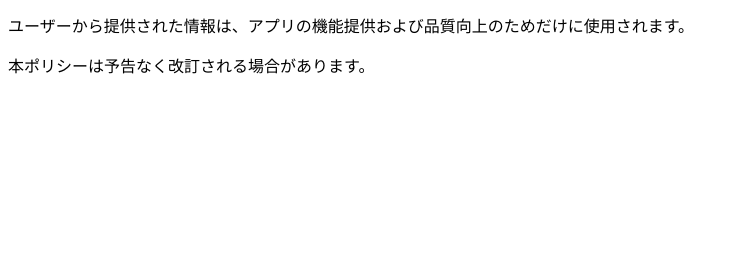
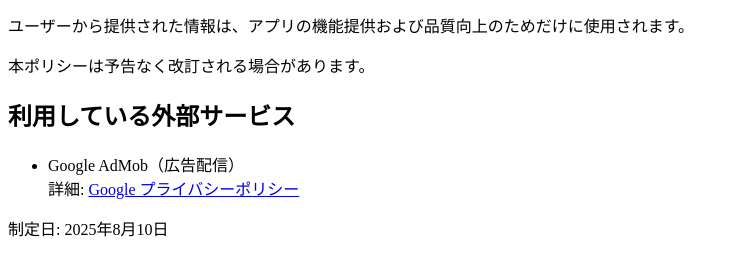
Before and after one commit to TKaijump/privacy-policy, a plain HTML site: page index.html in a window 1280 px wide. Shown: the part 116-392 px from the top of the page, without its empty margins (0-739 px from the left). Drawn offline with Linux system fonts and the light colour scheme.

Commit message:
Update index.html

```diff
--- a/index.html
+++ b/index.html
@@ -2,12 +2,24 @@
 <html lang="ja">
 <head>
   <meta charset="UTF-8">
+  <meta name="viewport" content="width=device-width, initial-scale=1.0">
   <title>プライバシーポリシー</title>
 </head>
 <body>
   <h1>プライバシーポリシー</h1>
+
   <p>当アプリ「世界の奇妙グルメクイズ」は、個人情報を収集しません。</p>
+
   <p>ユーザーから提供された情報は、アプリの機能提供および品質向上のためだけに使用されます。</p>
+
   <p>本ポリシーは予告なく改訂される場合があります。</p>
+
+  <h2>利用している外部サービス</h2>
+  <ul>
+    <li>Google AdMob（広告配信）<br>
+    詳細: <a href="https://policies.google.com/privacy?hl=ja" target="_blank">Google プライバシーポリシー</a></li>
+  </ul>
+
+  <p>制定日: 2025年8月10日</p>
 </body>
 </html>
```
Lines whose indentation alone changed are shown as unchanged.
